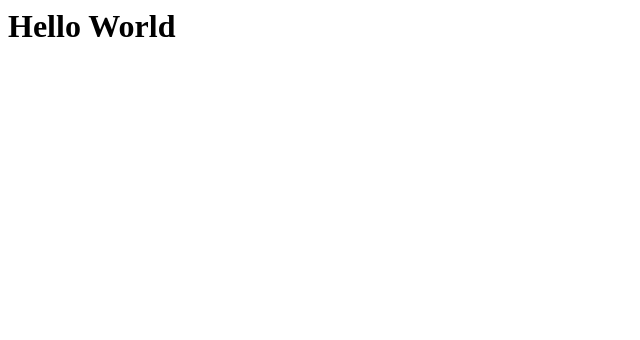
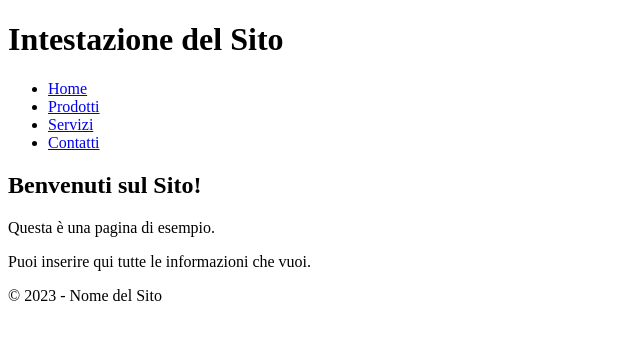
Before and after one commit to MrYeeeit/MrYeet.github.io, a plain HTML site: page Index.html in a window 1280 px wide. Shown: the whole page, without its empty margins (0-640 px from the left). Drawn offline with Linux system fonts and the light colour scheme.

Commit message:
its Work?

```diff
--- a/Index.html
+++ b/Index.html
@@ -1 +1,27 @@
-<h1>Hello World</h1>
+<!DOCTYPE html>
+<html>
+<head>
+	<title>Titolo della Pagina</title>
+</head>
+<body>
+	<header>
+		<h1>Intestazione del Sito</h1>
+		<nav>
+			<ul>
+				<li><a href="#">Home</a></li>
+				<li><a href="#">Prodotti</a></li>
+				<li><a href="#">Servizi</a></li>
+				<li><a href="#">Contatti</a></li>
+			</ul>
+		</nav>
+	</header>
+	<main>
+		<h2>Benvenuti sul Sito!</h2>
+		<p>Questa è una pagina di esempio.</p>
+		<p>Puoi inserire qui tutte le informazioni che vuoi.</p>
+	</main>
+	<footer>
+		<p>&copy; 2023 - Nome del Sito</p>
+	</footer>
+</body>
+</html>
```
